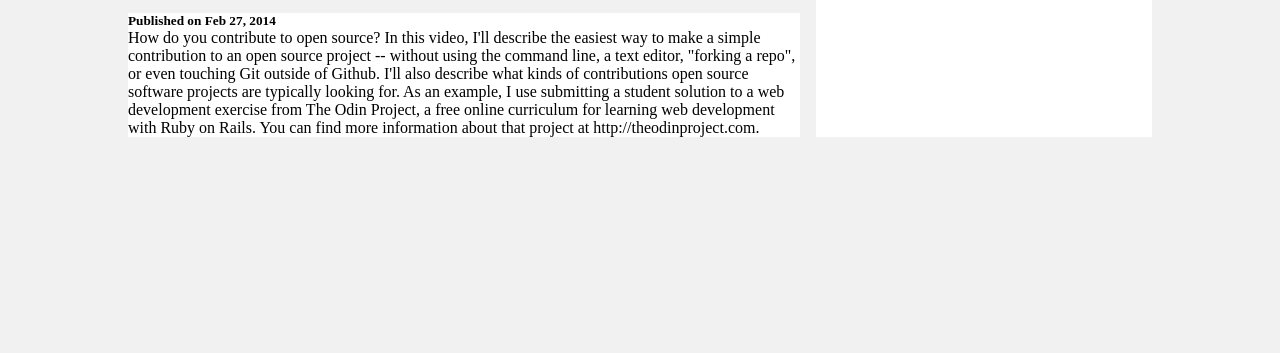
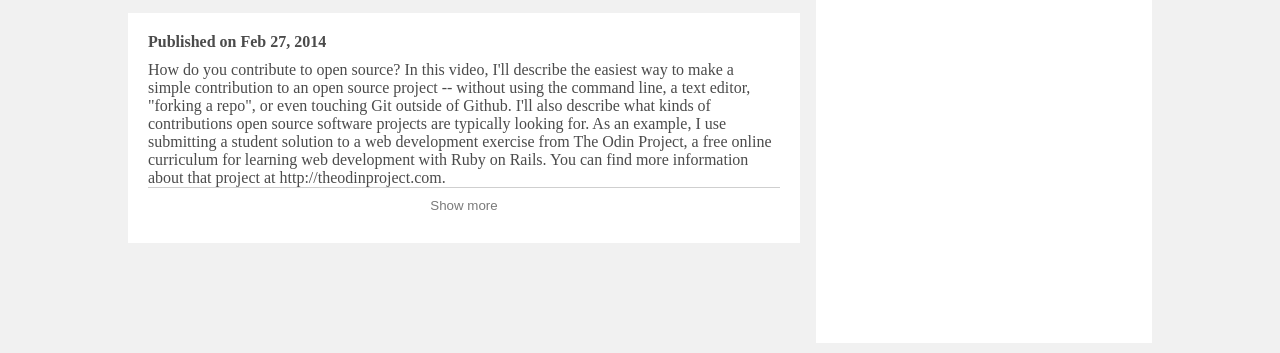
Before and after one commit to martinnajjar12/Cloning-youtube-project, a plain HTML site: page index.html in a window 1280 px wide. Shown: the part 617-970 px from the top of the page. Before the commit the page ends 800 px from the top, so only its background shows below. Drawn offline with Linux system fonts and the light colour scheme.

Commit message:
built the description div

```diff
--- a/index.html
+++ b/index.html
@@ -62,7 +62,7 @@
         </div>
         <div class="social-media-buttons">
           <div class="left">
-              <button><i class="fas fa-plus"></i> Add to </button>
+            <button><i class="fas fa-plus"></i> Add to</button>
             <button><i class="fas fa-share"></i> Share</button>
             <button><i class="fas fa-ellipsis-h"></i> more</button>
           </div>
@@ -72,7 +72,6 @@
           </div>
         </div>
       </section>
-
 
       <section class="description">
         <h5>Published on Feb 27, 2014</h5>
@@ -87,6 +86,7 @@
           for learning web development with Ruby on Rails. You can find more
           information about that project at http://theodinproject.com.
         </p>
+        <button class="show-more">Show more</button>
       </section>
       <aside>
         <!--images
--- a/styles.css
+++ b/styles.css
@@ -147,13 +147,43 @@ header {
 .social-media-buttons button {
   background-color: transparent;
   border: none;
+  color: rgb(122, 122, 122);
+  outline: none;
+}
+
+.social-media-buttons button:hover {
+  cursor: pointer;
 }
 
 .description {
   grid-column: 1/2;
   background-color: white;
+  padding: 20px;
+  color: rgb(75, 75, 75);
+  margin-bottom: 100px;
 }
 
+.description h5 {
+  font-size: medium;
+  margin-bottom: 10px;
+}
+
+.description p {
+  border-bottom: 1px solid rgb(207, 207, 207);
+}
+
+.description button {
+  border: none;
+  background: transparent;
+  padding: 10px;
+  width: 100%;
+  margin: 0 auto;
+  color: rgb(122, 122, 122);
+}
+
+.description button:hover {
+  cursor: pointer;
+}
 
 aside {
   grid-row: 1/4;
```
Lines whose indentation alone changed are shown as unchanged.
